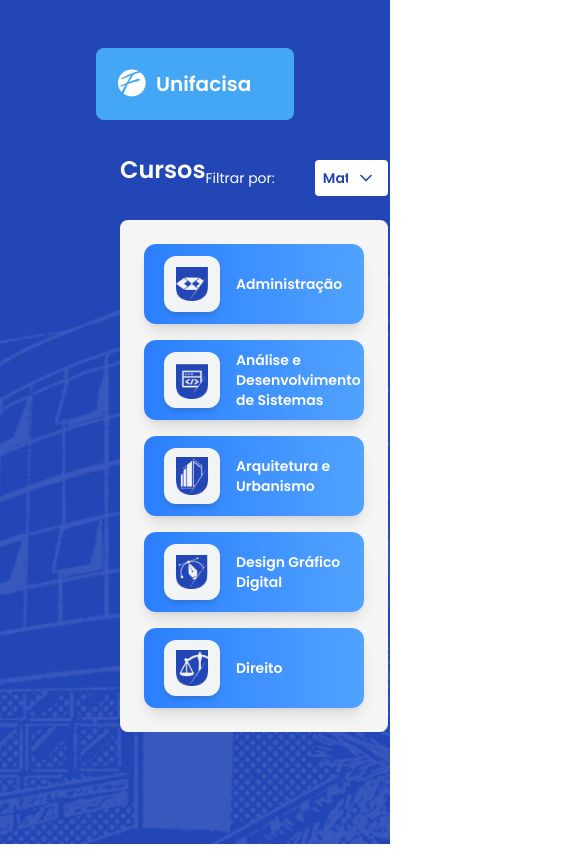
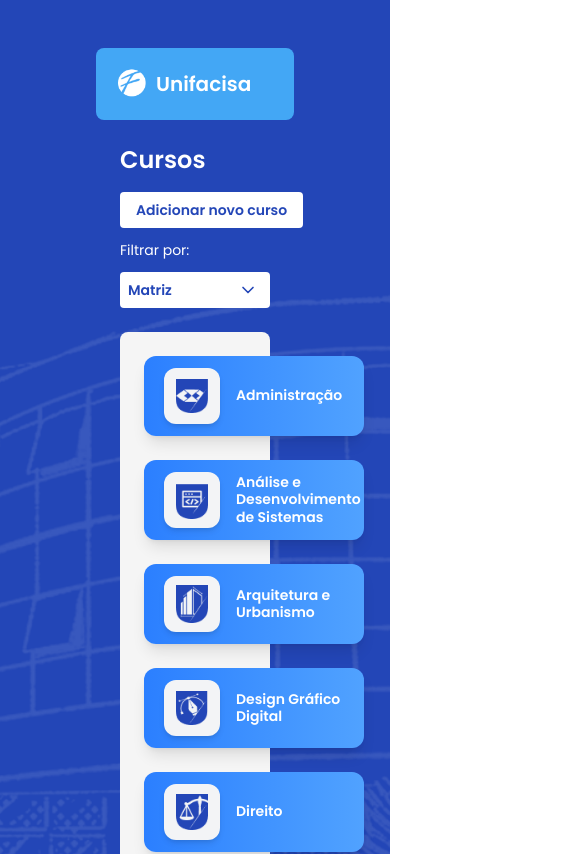
Before and after one commit to anadrv/portfolio-frontend, a React (Vite) app in the folder portfolio/: page / in a window 390 px wide. Shown: the top 854 px of the page, 566 px wide, since content can reach past the window. Built offline with nearby package versions, Linux system fonts and the light colour scheme.

Commit message:
gnmc - 2 horas nisso kkkkkkkkkkkkkkk

```diff
--- a/portfolio/src/components/CourseCard.jsx
+++ b/portfolio/src/components/CourseCard.jsx
@@ -1,7 +1,6 @@
 function CourseCard({ title, icons = [] }) {
   return (
-    <div className="bg-gradient-to-r from-blue-500 to-blue-400 rounded-xl shadow-lg p-5 h-[80px] flex items-center gap-4">
-      {" "}
+    <div className="bg-gradient-to-r from-blue-500 to-blue-400 rounded-xl shadow-lg p-5 h-[80px] w-full flex items-center gap-4">
       <div className="flex bg-gray-100 rounded-xl p-3 shadow-md w-14 h-14 items-center justify-center shrink-0">
         {icons.map((icon, index) => (
           <img
@@ -12,7 +11,9 @@ function CourseCard({ title, icons = [] }) {
           />
         ))}
       </div>
-      <h2 className="text-white text-sm font-semibold">{title}</h2>
+      <h2 className="text-white text-sm font-semibold leading-tight">
+        {title}
+      </h2>
     </div>
   );
 }
--- a/portfolio/src/data/courses.json
+++ b/portfolio/src/data/courses.json
@@ -2,30 +2,35 @@
   {
     "id": 1,
     "title": "Administração",
-    "icon": "admin"
+    "icon": "admin",
+    "matriz": "62"
   },
 
   {
     "id": 2,
     "title": "Análise e Desenvolvimento de Sistemas",
-    "icon": "ads"
+    "icon": "ads",
+    "matriz": "63"
   },
 
   {
     "id": 3,
     "title": "Arquitetura e Urbanismo",
-    "icon": "arq"
+    "icon": "arq",
+    "matriz": "62"
   },
 
   {
     "id": 4,
     "title": "Design Gráfico Digital",
-    "icon": "design"
+    "icon": "design",
+    "matriz": "63"
   },
 
   {
     "id": 5,
     "title": "Direito",
-    "icon": "law"
+    "icon": "law",
+    "matriz": "62"
   }
 ]
--- a/portfolio/src/pages/Home/Home.jsx
+++ b/portfolio/src/pages/Home/Home.jsx
@@ -29,12 +29,16 @@ function Home() {
   return (
     <Layout>
       <div className="px-6">
-        <div className="flex gap-16">
+        <div className="flex flex-col lg:flex-row gap-16">
           <div className="flex-1">
-            <header className="py-6 text-text font-semibold flex items-center justify-between">
+            <header className="py-6 text-text font-semibold flex flex-col md:flex-row md:items-center md:justify-between gap-4">
               <h1 className="text-2xl font-semibold">Cursos</h1>
 
-              <div className="flex text-sm gap-10 items-center mt-4">
+              <div className="flex flex-wrap md:flex-nowrap text-sm gap-3 md:gap-10 items-center">
+                <button className="bg-white py-2 px-4 text-background font-semibold text-sm rounded whitespace-nowrap">
+                  Adicionar novo curso
+                </button>
+
                 <h4 className="whitespace-nowrap font-normal text-md">
                   Filtrar por:
                 </h4>
@@ -48,7 +52,13 @@ function Home() {
               </div>
             </header>
 
-            <div className="bg-background-white rounded-lg p-6 grid gap-4 w-full min-h-[500px] content-start [grid-template-columns:repeat(auto-fit,minmax(220px,1fr))]">
+            <div
+              className="bg-background-white rounded-lg p-6 grid gap-6 w-full min-h-[500px] items-start content-start"
+              style={{
+                gridTemplateColumns: "repeat(auto-fill, minmax(220px, 1fr))",
+              }}
+            >
+              {" "}
               {filteredCourses.map((course) => (
                 <CourseCard
                   key={course.id}
@@ -59,7 +69,7 @@ function Home() {
             </div>
           </div>
 
-          <aside className="w-64 py-6 mt-13">
+          <aside className="lg:w-64 py-6 lg:mt-13">
             <h2 className="text-text font-semibold text-lg">Notificações</h2>
           </aside>
         </div>
```
